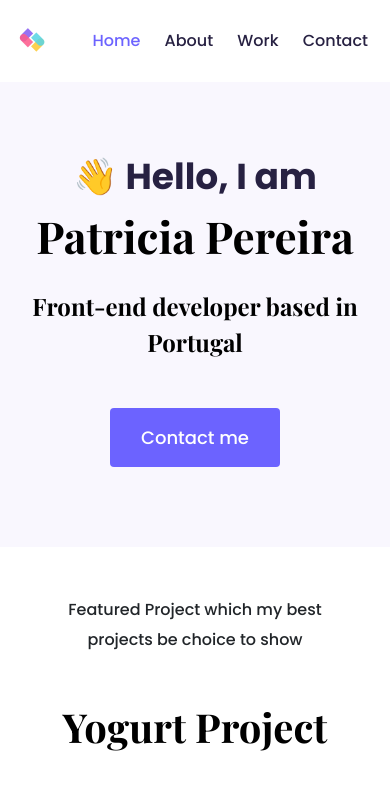
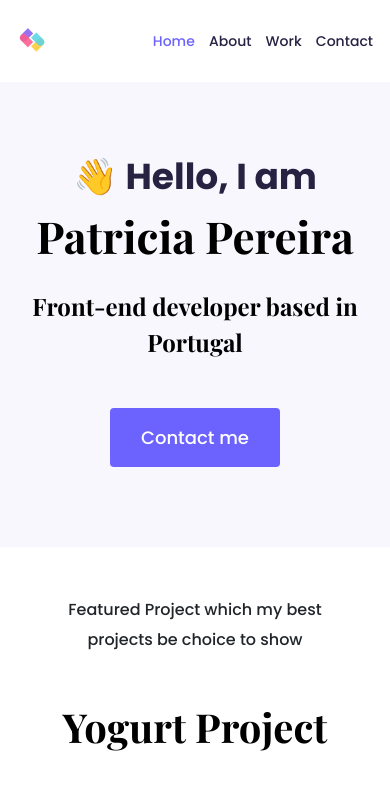
Before and after one commit to Chubeeh/porfolio, a plain HTML site: page index.html in a window 390 px wide. Shown: the top 796 px of the page. Drawn offline with nearby package versions, Linux system fonts and the light colour scheme.

Commit message:
Made it responsive

```diff
--- a/css/portfolio.css
+++ b/css/portfolio.css
@@ -174,4 +174,10 @@ nav li.active a{
             text-align: center;
             padding: 0;
         }
+        nav a{
+            font-size: 14px;
+        }
+        nav li{
+            margin: 5px;
+        }
 }
```
